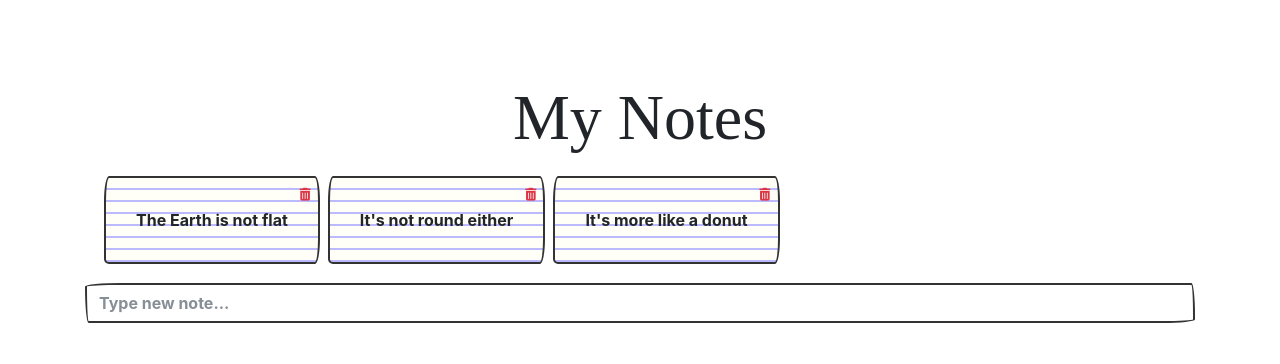
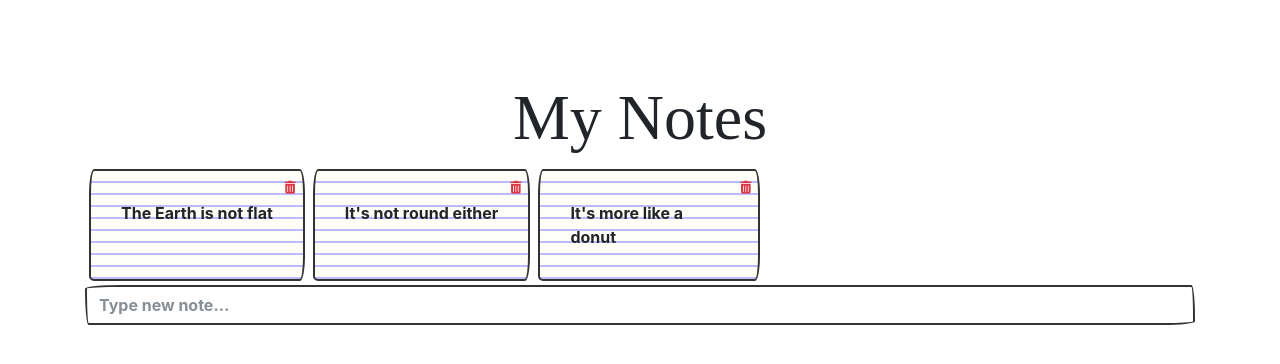
Before and after one commit to AhadJawan/react-notes, a React (Create React App) app: page / in a window 1280 px wide. Shown: the top 364 px of the page. Built offline with nearby package versions, Linux system fonts and the light colour scheme; a web font is replaced by a local one.

Commit message:
added animations for note enter and note leave

```diff
--- a/src/App.js
+++ b/src/App.js
@@ -42,9 +42,7 @@ function App() {
   return (
     <div className="container" style={{ marginTop: "10vh" }}>
       <h1 style={titleStyle}>My Notes</h1>
-      <div className="d-flex" style={{ margin: "15px" }}>
-        <Notes notes={state.notes} delNote={delNote} />
-      </div>
+      <Notes notes={state.notes} delNote={delNote} />
       <AddNote addNote={addNote} />
     </div>
   );
--- a/src/components/Note.js
+++ b/src/components/Note.js
@@ -28,7 +28,8 @@ const cardStyle = {
   background:
     "repeating-linear-gradient(#FFFFF8, #FFFFF8 10px, #BCBAFF 10px, #BCBAFF 12px)",
   padding: "10px",
-  position: "relative"
+  position: "relative",
+  maxWidth: '20%'
 };
 
 const deleteBtnStyle = {
--- a/src/components/Notes.js
+++ b/src/components/Notes.js
@@ -1,14 +1,27 @@
 import React from "react";
 import Note from "./Note";
-import { CSSTransition } from "react-transition-group";
+import { CSSTransition, TransitionGroup } from "react-transition-group";
 import "./styles/Note.css";
 
 export default function Notes(props) {
-  return props.notes.map(note => {
-    return (
-      <CSSTransition className="note" timeout={200}>
-        <Note note={note} delNote={props.delNote} />
-      </CSSTransition>
-    );
-  });
+  return (
+      <TransitionGroup className="d-flex flex-wrap">
+        {props.notes.map(note => {
+          return (
+            <CSSTransition
+              key={note.id}
+              in={true}
+              classNames="note"
+              timeout={200}
+            >
+              <Note
+                note={note}
+                delNote={props.delNote}
+                style={{ display: "inline" }}
+              />
+            </CSSTransition>
+          );
+        })}
+      </TransitionGroup>
+  );
 }
--- a/src/components/styles/Note.css
+++ b/src/components/styles/Note.css
@@ -1,7 +1,17 @@
 .note-enter {
-    opacity: 0;
+  opacity: 0;
+  transform: scale(0.9);
 }
-
+.note-enter-active {
+  opacity: 1;
+  transform: translateX(0);
+  transition: opacity 300ms, transform 300ms;
+}
 .note-exit {
-    opacity: 1;
+  opacity: 1;
 }
+.note-exit-active {
+  opacity: 0;
+  transform: scale(0.9);
+  transition: opacity 300ms, transform 300ms;
+}
```
